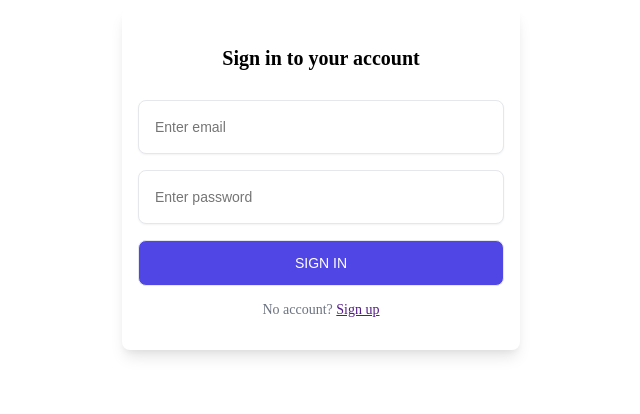
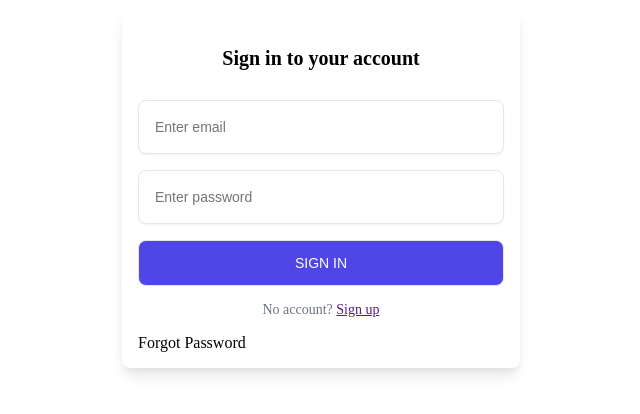
Before and after one commit to Kajal-110/Demo, a plain HTML site: page index.html in a window 1280 px wide. Shown: the whole page, without its empty margins (319-959 px from the left). Drawn offline with Linux system fonts and the light colour scheme.

Commit message:
add forgot password

```diff
--- a/index.html
+++ b/index.html
@@ -95,6 +95,8 @@
          No account?
          <a href="">Sign up</a>
        </p>
+         Forgot Password
+
     </form>
 
 </body>
```
